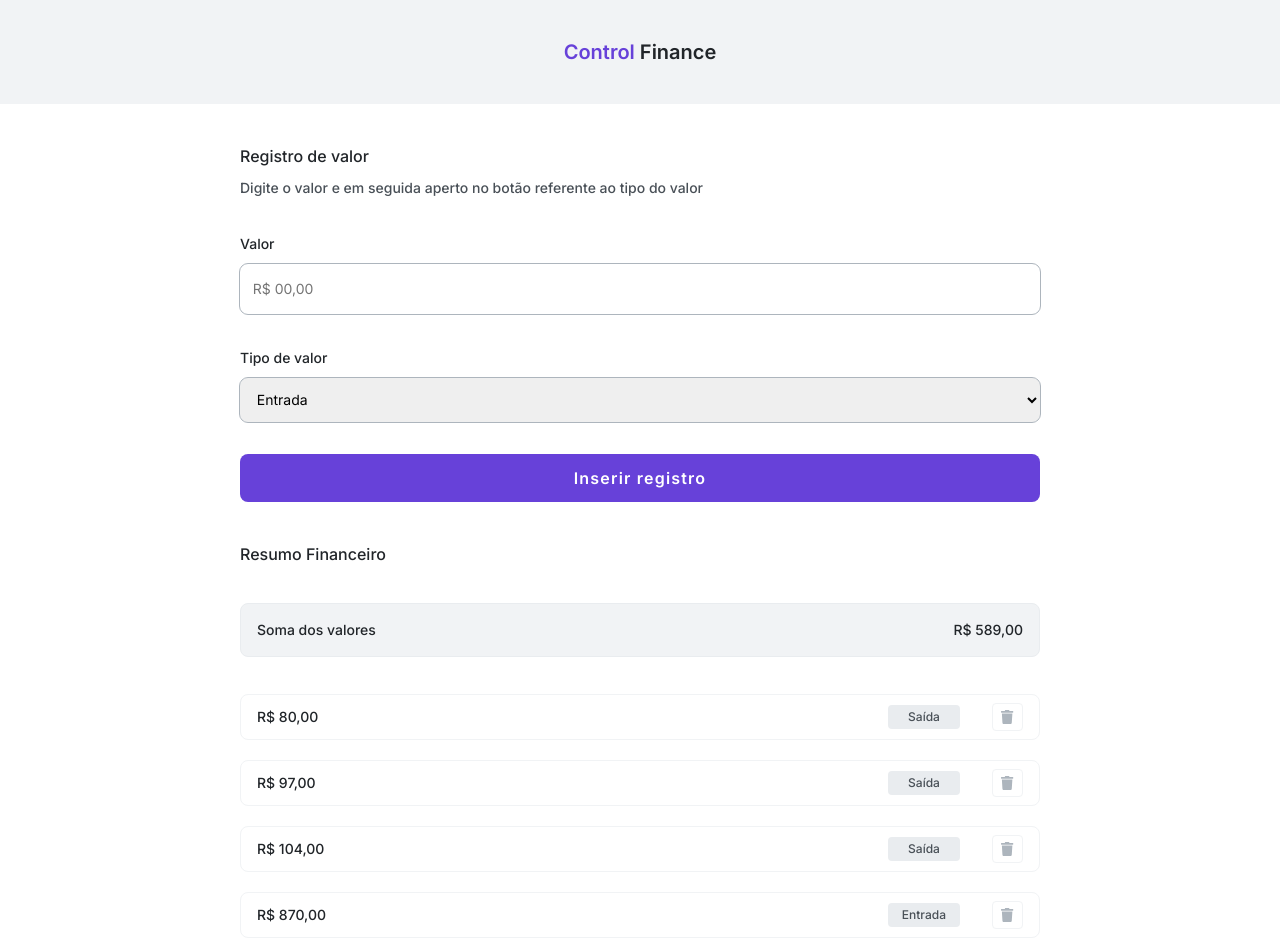
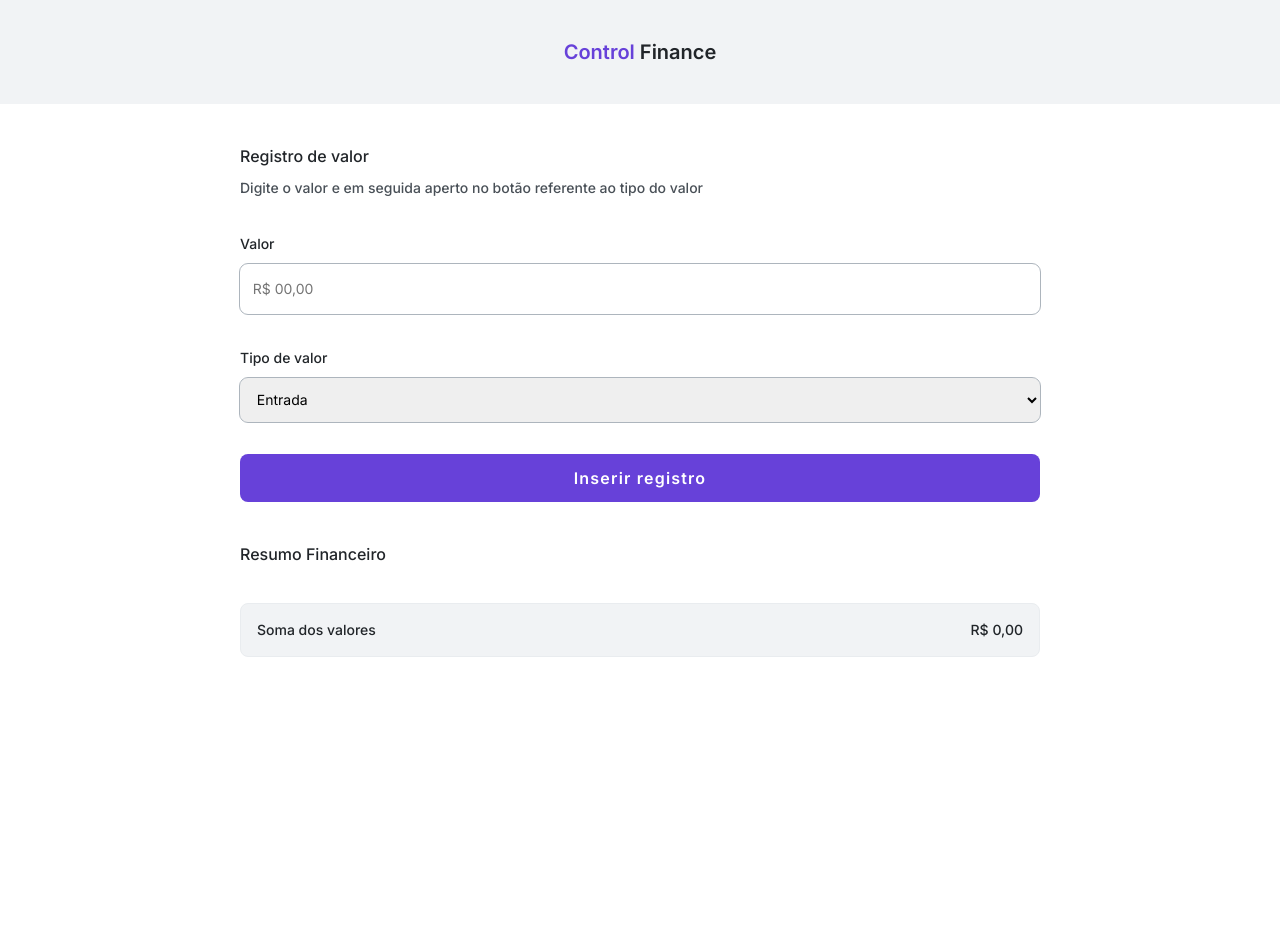
Before and after one commit to Kenzie-Academy-Brasil-Developers/m5-t22-demos-monorepo, a React (Vite) app in the folder 08 - useState - Projeto Control Finance/: page / in a window 1280 px wide. Shown: the top 952 px of the page. After the commit the page ends 800 px from the top, so only its background shows below. Built offline with nearby package versions, Linux system fonts and the light colour scheme.

Commit message:
added m5-t22-sp3-demo2

```diff
--- a/08 - useState - Projeto Control Finance/src/components/sections/FinanceSection/EntrySection/index.jsx
+++ b/08 - useState - Projeto Control Finance/src/components/sections/FinanceSection/EntrySection/index.jsx
@@ -1,56 +1,56 @@
 import TrashIcon from "../../../../assets/trash.svg";
 import styles from "./styles.module.css";
 
-export const EntrySection = () => {
+export const EntrySection = ({ entries, removeEntry }) => {
+  const entriesSubTotal = () => {
+    const subTotal = entries.reduce((accumulator, current) => {
+      // if (current.entryType === "entrada") {
+      //   return accumulator + current.entryValue;
+      // }
+
+      // return accumulator - current.entryValue;
+
+      return current.entryType === "entrada"
+        ? accumulator + current.entryValue
+        : accumulator - current.entryValue;
+    }, 0);
+
+    return subTotal;
+  };
+
   return (
     <section className={styles.entrySection}>
       <h2 className="title2">Resumo Financeiro</h2>
 
       <div className={styles.entryListSubtotal}>
         <p className="text1">Soma dos valores</p>
-        <p className="text1">R$ 589,00</p>
+        <p className="text1">
+          {entriesSubTotal().toLocaleString("pt-BR", {
+            style: "currency",
+            currency: "BRL",
+          })}
+        </p>
       </div>
 
       <ul className={styles.entryList}>
-        <li className={styles.entryItem}>
-          <p className="text1">R$ 80,00</p>
-          <div>
-            <span className="text3">Saída</span>
-            <button>
-              <img src={TrashIcon} />
-            </button>
-          </div>
-        </li>
-
-        <li className={styles.entryItem}>
-          <p className="text1">R$ 97,00</p>
-          <div>
-            <span className="text3">Saída</span>
-            <button>
-              <img src={TrashIcon} />
-            </button>
-          </div>
-        </li>
-
-        <li className={styles.entryItem}>
-          <p className="text1">R$ 104,00</p>
-          <div>
-            <span className="text3">Saída</span>
-            <button>
-              <img src={TrashIcon} />
-            </button>
-          </div>
-        </li>
-
-        <li className={styles.entryItem}>
-          <p className="text1">R$ 870,00</p>
-          <div>
-            <span className="text3">Entrada</span>
-            <button>
-              <img src={TrashIcon} />
-            </button>
-          </div>
-        </li>
+        {entries.map((entry) => {
+          return (
+            <li key={entry.id} className={styles.entryItem}>
+              <p className="text1">
+                {entry.entryValue.toLocaleString("pt-BR", {
+                  style: "currency",
+                  currency: "BRL",
+                })}
+              </p>
+              <div>
+                <span className="text3">{entry.entryType}</span>
+                <button onClick={() => removeEntry(entry.id)}>
+                  <img src={TrashIcon} />
+                </button>
+              </div>
+            </li>
+          );
+        })}
       </ul>
     </section>
   );
--- a/08 - useState - Projeto Control Finance/src/components/sections/FinanceSection/RegisterSection/index.jsx
+++ b/08 - useState - Projeto Control Finance/src/components/sections/FinanceSection/RegisterSection/index.jsx
@@ -1,6 +1,27 @@
 import styles from "./styles.module.css";
+import { useState } from "react";
 
-export const RegisterSection = () => {
+export const RegisterSection = ({ addEntry }) => {
+  const [entryValue, setEntryValue] = useState("");
+  const [entryType, setEntryType] = useState("entrada");
+
+  const submitHandler = (event) => {
+    event.preventDefault();
+    // console.log("evento do form disparado!");
+
+    /*
+      {
+        entryValue: '25',
+        entryType: 'entrada'
+      }
+    */
+    const newEntry = { entryValue, entryType };
+    // console.log(newEntry);
+    addEntry(newEntry);
+  };
+
+  // console.log(entryType);
+
   return (
     <section className={styles.registerSection}>
       <div>
@@ -10,7 +31,7 @@ export const RegisterSection = () => {
         </p>
       </div>
 
-      <form className={styles.addEntryForm}>
+      <form onSubmit={submitHandler} className={styles.addEntryForm}>
         <div>
           <label className="text1" htmlFor="entryValue">
             Valor
@@ -22,13 +43,19 @@ export const RegisterSection = () => {
             min={0}
             placeholder="R$ 00,00"
             step={0.1}
+            onChange={(event) => setEntryValue(event.target.valueAsNumber)}
           />
         </div>
         <div>
           <label className="text1" htmlFor="entryType">
             Tipo de valor
           </label>
-          <select name="entrySelect" id="entrySelect" className="text2">
+          <select
+            name="entrySelect"
+            id="entrySelect"
+            className="text2"
+            onChange={(event) => setEntryType(event.target.value)}
+          >
             <option value="entrada">Entrada</option>
             <option value="saida">Saída</option>
           </select>
--- a/08 - useState - Projeto Control Finance/src/components/sections/FinanceSection/index.jsx
+++ b/08 - useState - Projeto Control Finance/src/components/sections/FinanceSection/index.jsx
@@ -1,11 +1,38 @@
 import { RegisterSection } from "./RegisterSection";
 import { EntrySection } from "./EntrySection";
+import { useState } from "react";
 
 export const FinanceSection = () => {
+  const [entries, setEntries] = useState([]);
+
+  const addEntry = (entryData) => {
+    const newEntry = { ...entryData, id: crypto.randomUUID() };
+    /*
+    {
+        id: "80e3edd7-efa7-476e-b7ad-c999d1513f3e"
+        entryValue: '25',
+        entryType: 'entrada'
+      }
+    */
+    // UTILIZANDO ESTADOS, NÃO POSSO USAR METODOS QUE MODIFICAM O ARRAY DIRETAMENTE
+    // entries.push(newEntry);
+    // UTILIZAMOS O SPREAD PARA ADICIONAR UM NOVO ITEM AO ARRAY
+    const newEntries = [...entries, newEntry];
+    setEntries(newEntries);
+  };
+
+  const removeEntry = (entryId) => {
+    const filteredEntries = entries.filter((entry) => entry.id !== entryId);
+
+    setEntries(filteredEntries);
+  };
+
+  console.log(entries);
+
   return (
     <section>
-      <RegisterSection />
-      <EntrySection />
+      <RegisterSection addEntry={addEntry} />
+      <EntrySection entries={entries} removeEntry={removeEntry} />
     </section>
   );
 };
```
Also changed, not shown: 08 - useState - Projeto Control Finance/z-01-control-finance-state-management.png (added).
